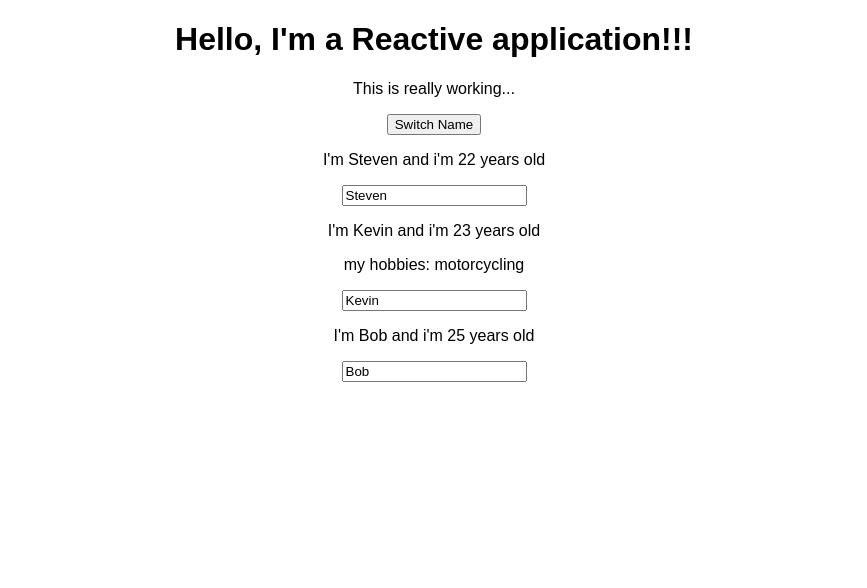
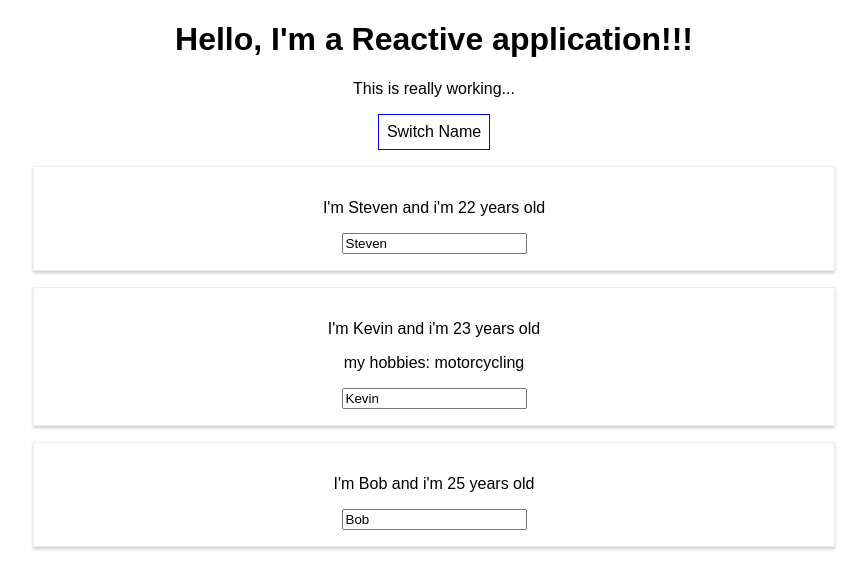
Before and after one commit to steven-espin/react-guide, a React (Create React App) app: page / in a window 1280 px wide. Shown: the top 588 px of the page, without its empty margins (206-1073 px from the left). Built offline with nearby package versions, Linux system fonts and the light colour scheme.

Commit message:
playing with css styling

```diff
--- a/src/App.js
+++ b/src/App.js
@@ -37,11 +37,19 @@
   }
 
   render() {
+    const style = {
+      backgroundColor: 'white',
+      font: 'inherit',
+      border: '1px solid blue',
+      padding: '8px',
+      cursor: 'pointer'
+    };
+
     return (
       <div className="App">
         <h1>Hello, I'm a Reactive application!!!</h1>
         <p>This is really working...</p>
-        <button onClick={this.swtchNameHandler.bind(this, 'Macho')}>Switch Name</button>
+        <button onClick={this.swtchNameHandler.bind(this, 'Macho')} style={style}>Switch Name</button>
         <Person
         name={this.state.persons[0].name}
         age={this.state.persons[0].age}
--- /dev/null
+++ b/src/Person/Person.css
@@ -0,0 +1,8 @@
+.Person {
+    width: 60%;
+    margin: 16px auto;
+    border: 1px solid #eee;
+    box-shadow: 0 2px 3px #ccc;
+    padding: 16px;
+    text-align: center;
+}
--- a/src/Person/Person.js
+++ b/src/Person/Person.js
@@ -1,8 +1,9 @@
 import React from 'react';
+import './Person.css';
 
 const person = (props) => {
     return (
-        <div>
+        <div className='Person'>
             <p onClick={props.click}>I'm {props.name} and i'm {props.age} years old</p>
             <p>{props.children}</p>
             <input type="text" onChange={props.changed} value={props.name} />
```
